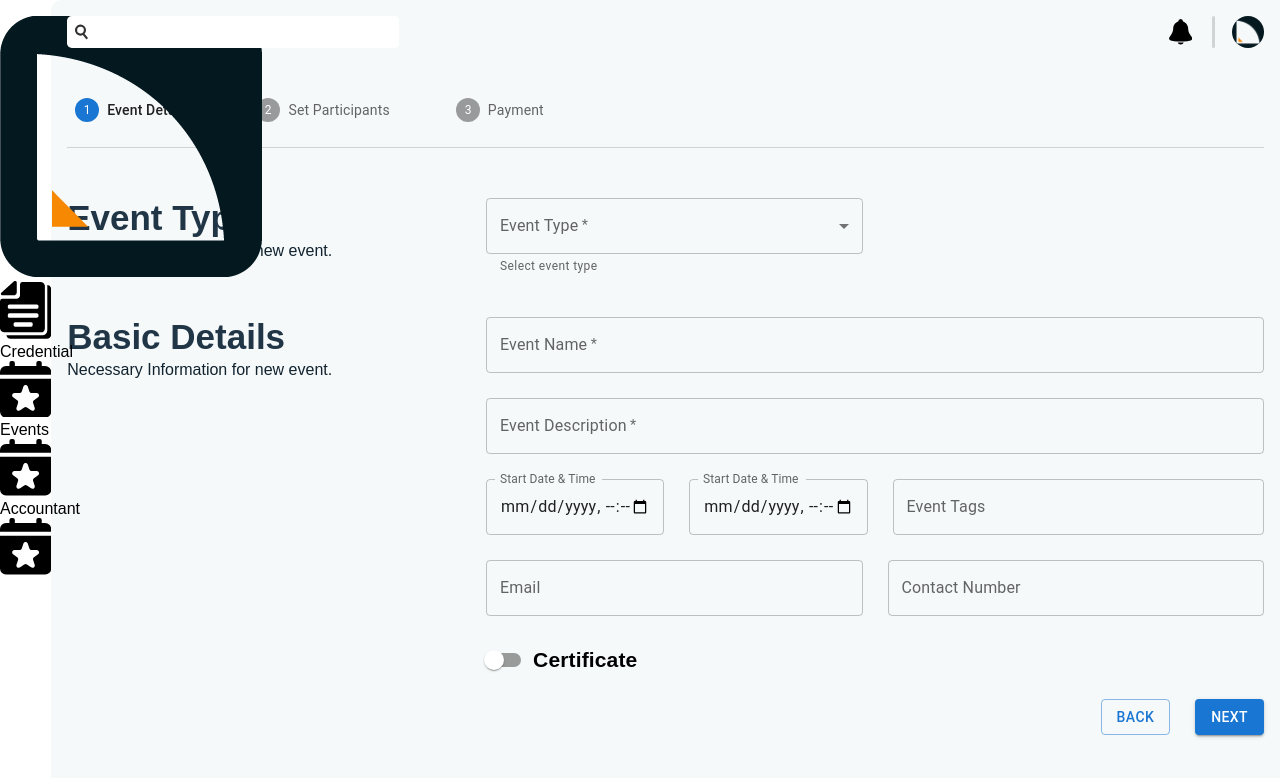
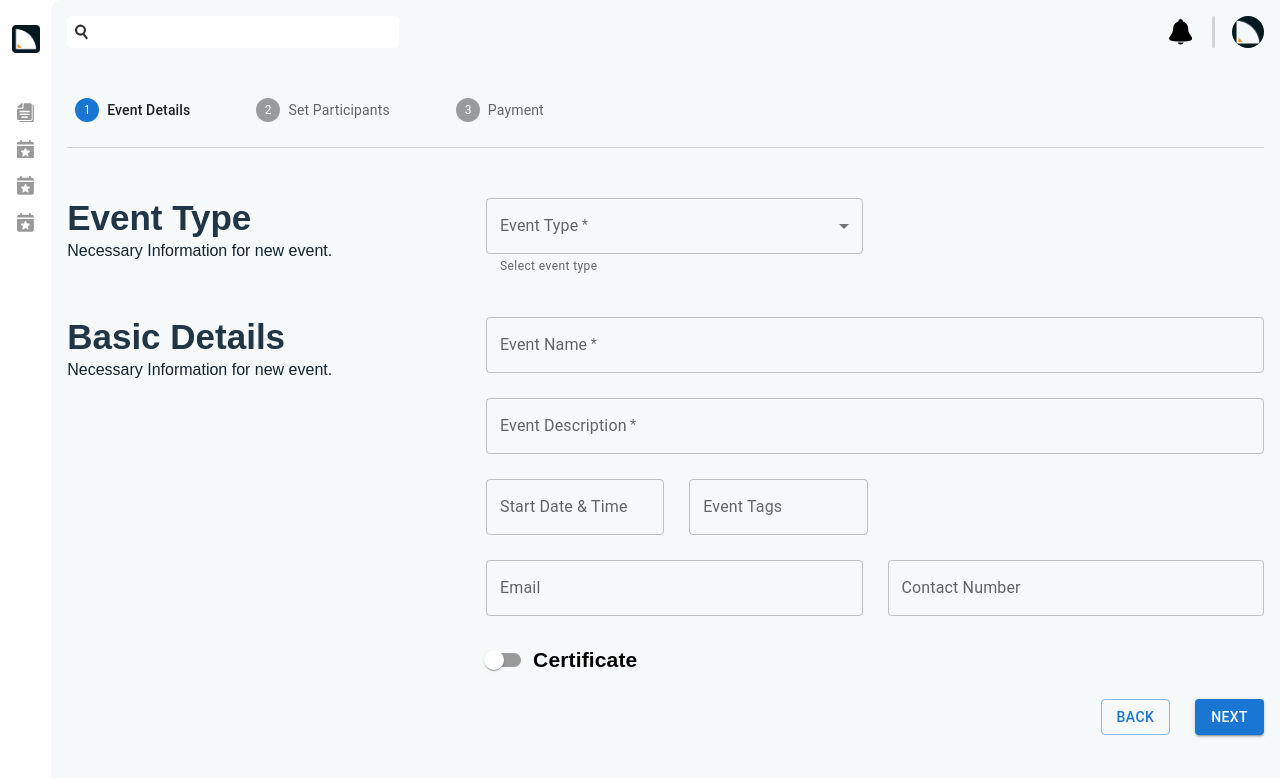
Before and after one commit to Chrystarin/iCertify, a React (Create React App) app in the folder client/: page /Admin/Event/Create in a window 1280 px wide. Shown: the top 778 px of the page. Built offline with nearby package versions, Linux system fonts and the light colour scheme.

Commit message:
Event Create To fix

```diff
--- a/client/src/Assets/Styles/Components/style-Navigation.scss
+++ b/client/src/Assets/Styles/Components/style-Navigation.scss
@@ -10,7 +10,6 @@ header{
     background-color: var(--dark1);
     position: sticky;
     top: 0;
-    z-index: 25;
     #Wrapper_Header{
         max-width: $Maxwidth1;
         padding: 1em 2em;
--- a/client/src/Components/DateTime_Picker.js
+++ b/client/src/Components/DateTime_Picker.js
@@ -1,19 +1,24 @@
 import React, {useState} from 'react'
 import TextField from '@mui/material/TextField';
+import { LocalizationProvider } from '@mui/x-date-pickers/LocalizationProvider';
+import { AdapterDayjs } from '@mui/x-date-pickers/AdapterDayjs';
+import { DateTimePicker } from '@mui/x-date-pickers/DateTimePicker';
 
-function DateTime_Picker({Label,Value,SetValue}) {
+function DateTime_Picker(props) {
+  const [value, setValue] = useState(null);
+
+  const handleChange = (newValue) => {
+    setValue(newValue);
+  };
   return (
-    <TextField
-      id="datetime-local"
-      label={Label}
-      type="datetime-local"
-      defaultValue="2017-05-24T10:30"
-      value={Value}
-      onChange={(e)=> {SetValue(e.target.value)}}
-      InputLabelProps={{
-        shrink: true,
-      }}
-    />
+    <LocalizationProvider dateAdapter={AdapterDayjs}>
+      <DateTimePicker
+        label={props.Label}
+        value={value}
+        onChange={handleChange}
+        renderInput={(params) => <TextField {...params} />}
+      />
+    </LocalizationProvider>
   )
 }
 
--- a/client/src/Layouts/Dashboard/DashboardNavigation.js
+++ b/client/src/Layouts/Dashboard/DashboardNavigation.js
@@ -1,6 +1,6 @@
 import React, { PureComponent } from 'react'
 import Logo from './../../Assets/Images/brand/icon.png';
-import './../../Assets/Styles/Components/style-DashboardNavigation.scss';
+import './../../Assets/Styles/Components/style-Navigation.scss';
 import {Link} from "react-router-dom";
 import LogoutIcon from '@mui/icons-material/Logout';
 
--- a/client/src/Layouts/DashboardAdminNavigation/DashboardNavigationAdmin.js
+++ b/client/src/Layouts/DashboardAdminNavigation/DashboardNavigationAdmin.js
@@ -5,7 +5,7 @@ import './../../Assets/Styles/Components/style-DashboardNavigation.scss';
 export class DashboardNavigation extends PureComponent {
   render() {
     return (
-      <div>
+      <div id='Navigation__Sticky'>
         <div id='Logo'>
           <a href="/Admin"><img src={Logo} alt=""/></a>
         </div>
--- a/client/src/Layouts/Event/Admin/EventCreate.js
+++ b/client/src/Layouts/Event/Admin/EventCreate.js
@@ -28,13 +28,25 @@ import InputAdornment from '@mui/material/InputAdornment';
 //datePicker
 import DateTime_Picker from '../../../Components/DateTime_Picker';
 
+
+
+import { LocalizationProvider } from '@mui/x-date-pickers/LocalizationProvider';
+import { AdapterDayjs } from '@mui/x-date-pickers/AdapterDayjs';
+import { TimePicker } from '@mui/x-date-pickers/TimePicker';
+import { DateTimePicker } from '@mui/x-date-pickers/DateTimePicker';
+
+
+
+
+
+
+
 // Tags
 import Tags from '../../../Components/Tags.js';
 
 // Switch
 import FormControlLabel from '@mui/material/FormControlLabel';
 import Switch from '@mui/material/Switch'
-import dayjs from 'dayjs';
 export default function EventCreate() {
 
 
@@ -46,8 +58,11 @@ export default function EventCreate() {
     const [LinkAdressVal, setLinkAdressVal] = useState('');
     const [EventNameVal, setEventNameVal] = useState('');
     const [EventDescriptionVal, setEventDescriptionVal] = useState('');
-    const [startDateTimeVal, setstartDateTimeVal] = useState(dayjs('2014-08-18T21:11:54'));
-    const [endDateTimeVal, setendDateTimeVal] = useState(dayjs('2014-08-18T21:11:54'));
+
+    const [startDateTimeVal, setstartDateTimeVal] = useState(null);
+    // const [endDateTimeVal, setendDateTimeVal] = useState(dayjs('2014-08-18T21:11:54'));
+
+
     let TagsVal = [];
     const [CertificateVal, setCertificateVal] = useState(false);
     const [EmailVal, setEmailVal] = useState('');
@@ -60,6 +75,7 @@ export default function EventCreate() {
     function TagsValHandleChange(option, index){
         TagsVal = index;
     }
+
     const PredefinedTags = [ "Computer","Technology", "Blockchain", "Entertainment","UserInterface","UserExperience"];
 
     function CertificateValHandleChange(){
@@ -88,6 +104,7 @@ export default function EventCreate() {
     function nextStep(){
         if(activeStep !== 2){
             setActiveStep(activeStep+1);
+
         }
     }
     function backStep(){
@@ -194,7 +211,7 @@ export default function EventCreate() {
                         </div>
                         <div className="holder_Questions">
                             <div className="Wrapper_2_Inputs">
-                                <FormControl fullWidth required  helperText="Select Event">
+                                <FormControl fullWidth required  helpertext="Select Event">
                                     <InputLabel id="demo-simple-select-label" required>Event Type</InputLabel>
                                     <Select labelId="demo-simple-select-label" id="demo-simple-select" value={EventTypeVal} label="Event Type" onChange={EventTypehandleChangeEvent}>
                                         <MenuItem value={"Online"}>Online</MenuItem>
@@ -215,8 +232,10 @@ export default function EventCreate() {
                             <TextField id="outlined-search" label="Event Name" type="text" required />
                             <TextField id="outlined-search" label="Event Description" type="text" required multiline/>
                             <div className='Wrapper_2_1_Inputs'>
-                                <DateTime_Picker Label="Start Date & Time" Value={startDateTimeVal} SetValue={setstartDateTimeVal}/>
-                                <DateTime_Picker Label="Start Date & Time" Value={endDateTimeVal} SetValue={setendDateTimeVal}/>
+                                {/* <DateTime_Picker Label="Start Date & Time" Value={startDateTimeVal} SetValue={setstartDateTimeVal}/>
+                                <DateTime_Picker Label="Start Date & Time" Value={endDateTimeVal} SetValue={setendDateTimeVal}/> */}
+                                <DateTime_Picker Label="Start Date & Time" Value={startDateTimeVal} setValueToParent={setstartDateTimeVal}/>
+
                                 <Tags PredefinedTags={PredefinedTags} HandleChange={TagsValHandleChange}/>
                             </div>
                             <div className="Wrapper_2_Inputs">
@@ -233,6 +252,7 @@ export default function EventCreate() {
                             </div>
                         </div>
                     </div>
+
                 </form>
             </>
             break;
@@ -341,7 +361,7 @@ export default function EventCreate() {
             </div>
 
             <VIEWFORM />
-
+            {/* Fix  */}
             <div id="Holder_Button">
                 <Button variant="outlined" onClick={backStep}>Back</Button>
                 <Button variant="contained" onClick={nextStep}>Next</Button>
```
